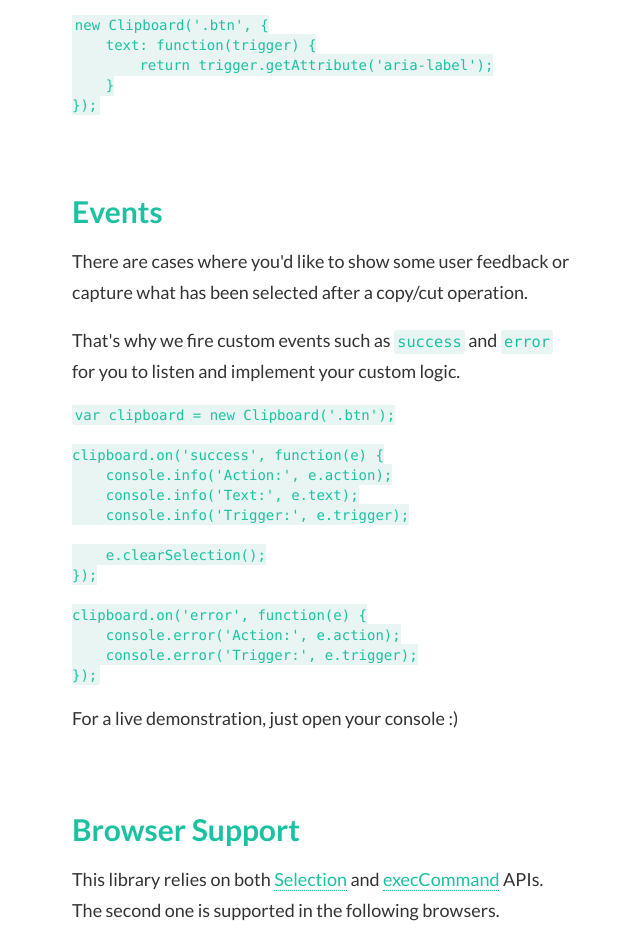
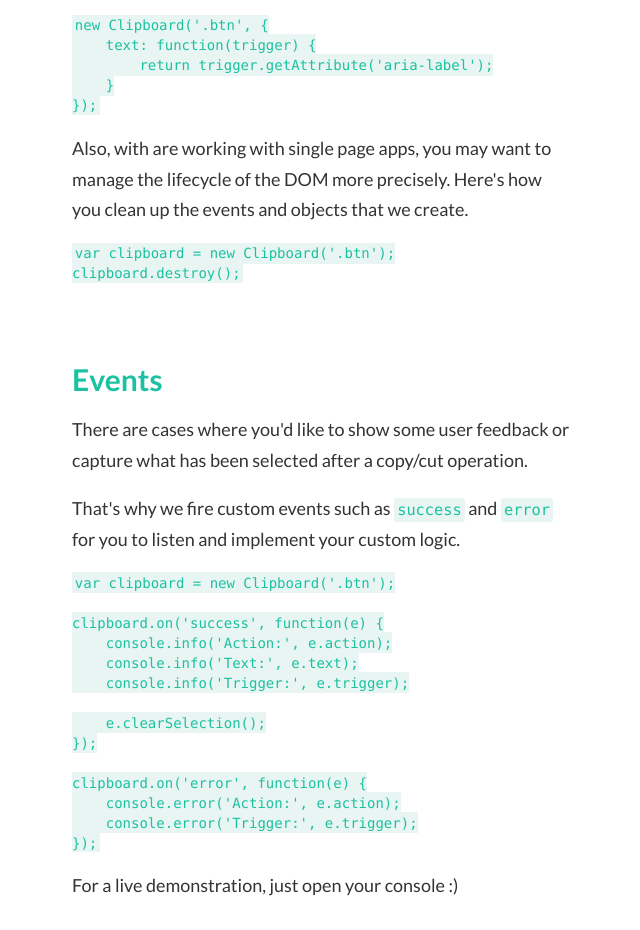
Before and after one commit to zenorocha/clipboard.js, a website: page index.html in a window 1280 px wide. Shown: the part 3942-4872 px from the top of the page, without its empty margins (318-958 px from the left). Drawn offline with Linux system fonts and the light colour scheme; some packages are replaced by stand-ins of ours; a script that the page names is missing.

Commit message:
Adds docs for #24

```diff
--- a/index.html
+++ b/index.html
@@ -154,6 +154,11 @@
     }
 });</code></pre>
 
+        <p>Also, with are working with single page apps, you may want to manage the lifecycle of the DOM more precisely. Here's how you clean up the events and objects that we create.</p>
+
+        <pre><code class="js">var clipboard = new Clipboard('.btn');
+clipboard.destroy();</code></pre>
+
         <h1 id="events">Events</h1>
 
         <p>There are cases where you'd like to show some user feedback or capture what has been selected after a copy/cut operation.</p>
```
